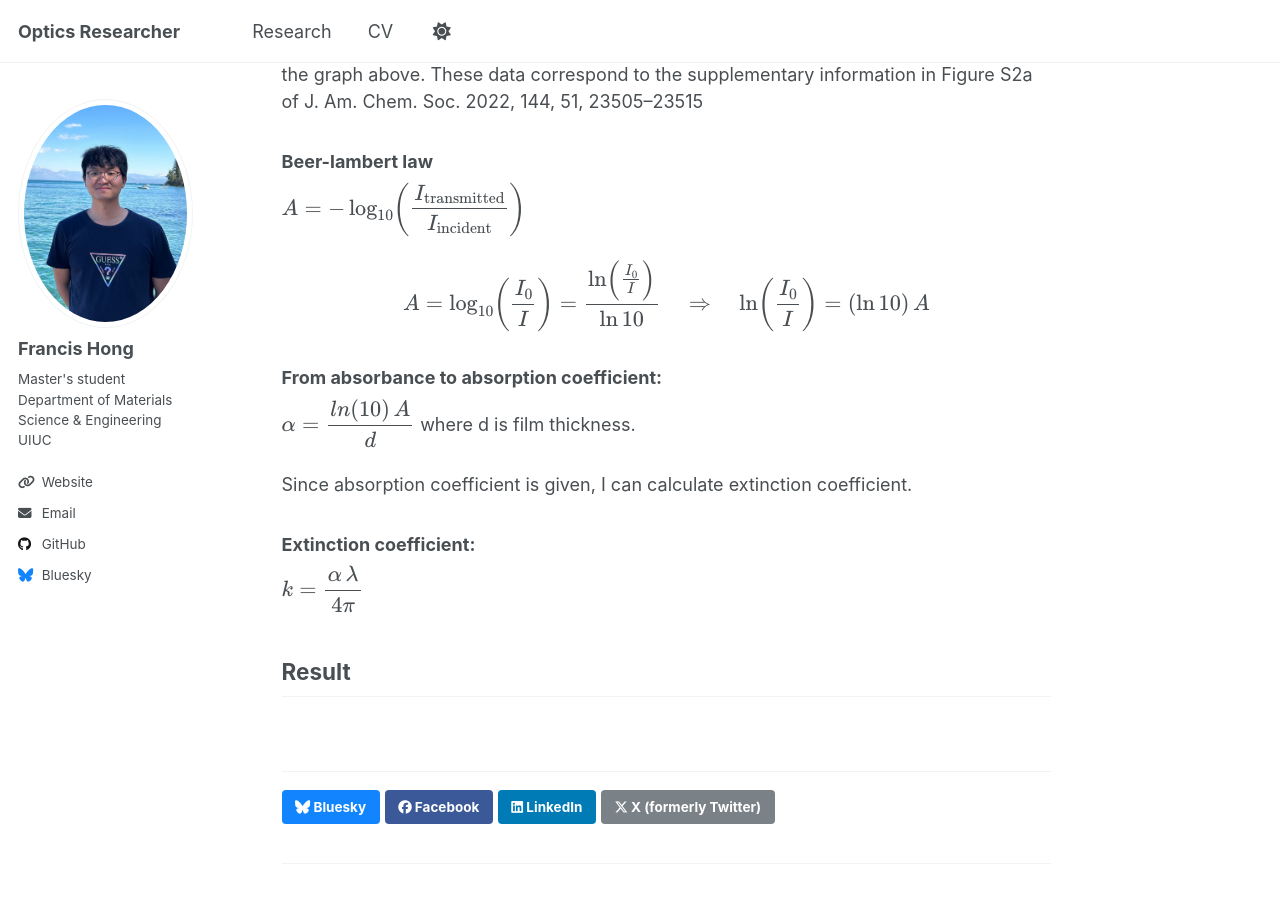
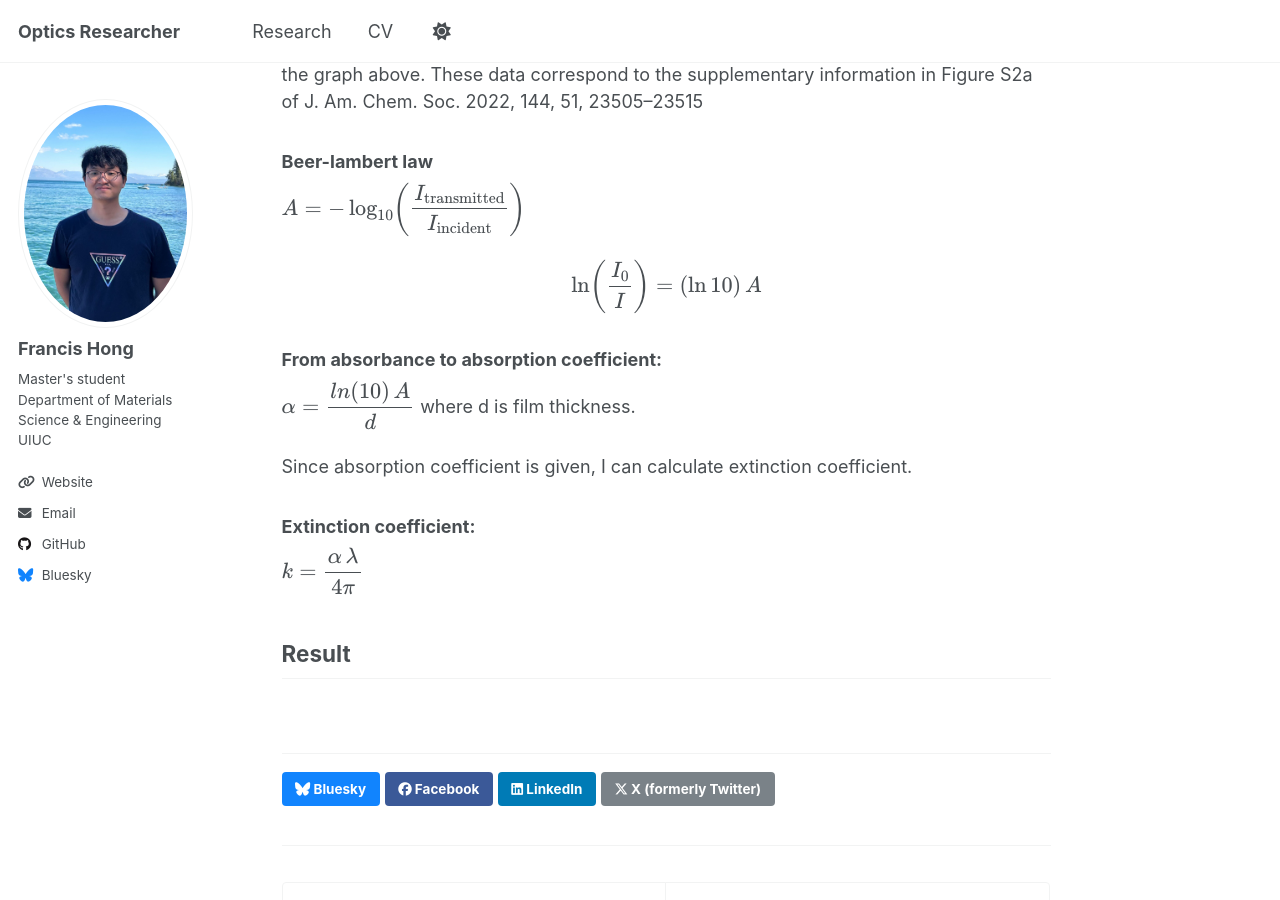
Before and after one commit to Fhong10/flhong03.github-io, a Jekyll site: the page built from _publications/absorbance-study.md, in a window 1280 px wide and 900 px high, scrolled down 872 px. Built offline with Jekyll 4.4.1, drawn with Linux system fonts in a browser that asks for light colours; a script that is not in the unit is left out.

Commit message:
Update absorbance-study.md

```diff
--- a/_publications/absorbance-study.md
+++ b/_publications/absorbance-study.md
@@ -24,7 +24,6 @@ A = -\log_{10}\!\left(\dfrac{I_{\text{transmitted}}}{I_{\text{incident}}}\right)
 $$
 
 $$
-A = \log_{10}\!\left(\frac{I_0}{I}\right) = \frac{\ln\!\left(\frac{I_0}{I}\right)}{\ln 10} \quad\Rightarrow\quad
 \ln\!\left(\frac{I_0}{I}\right) = (\ln 10)\,A
 $$
 
```
